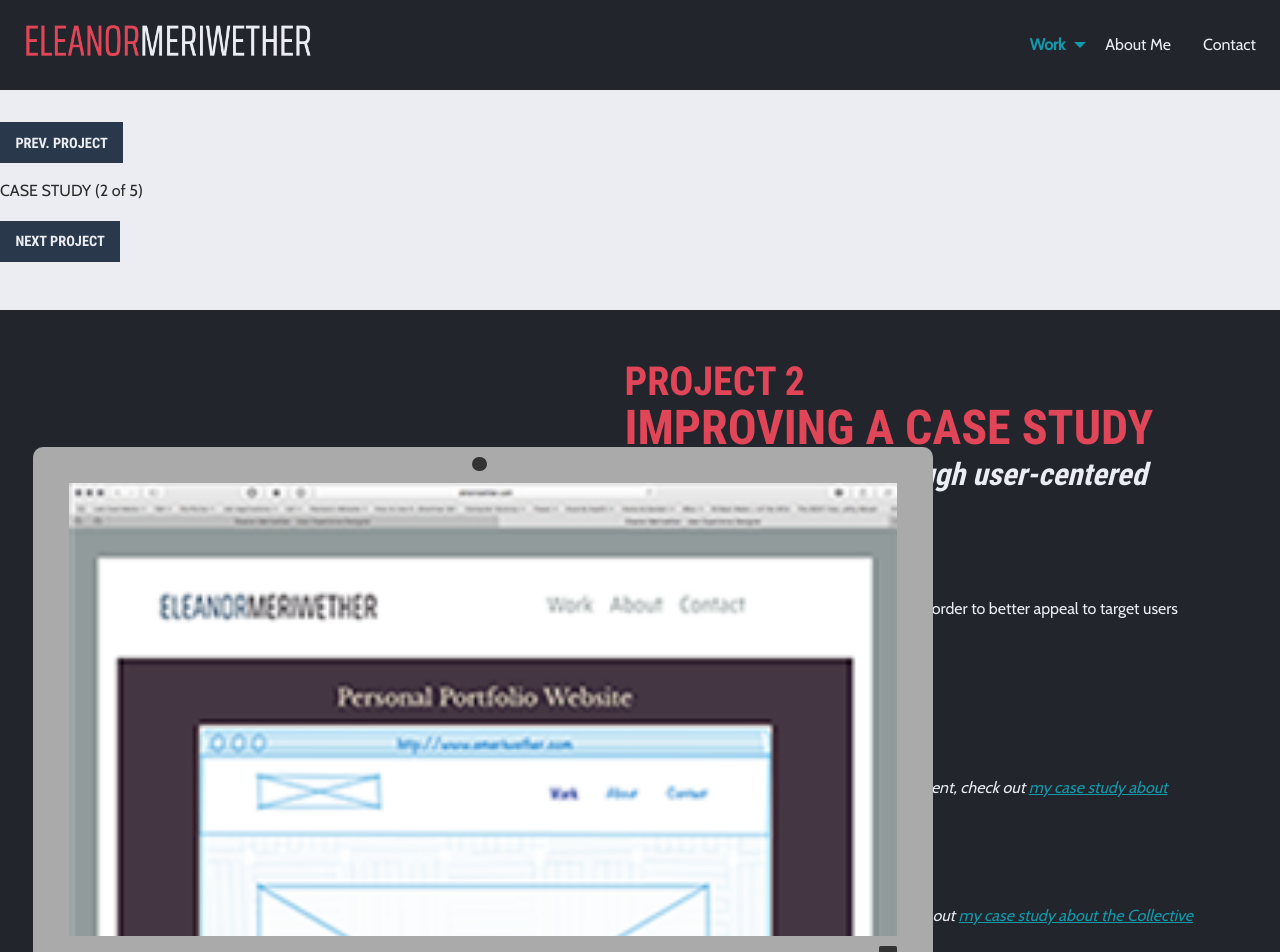
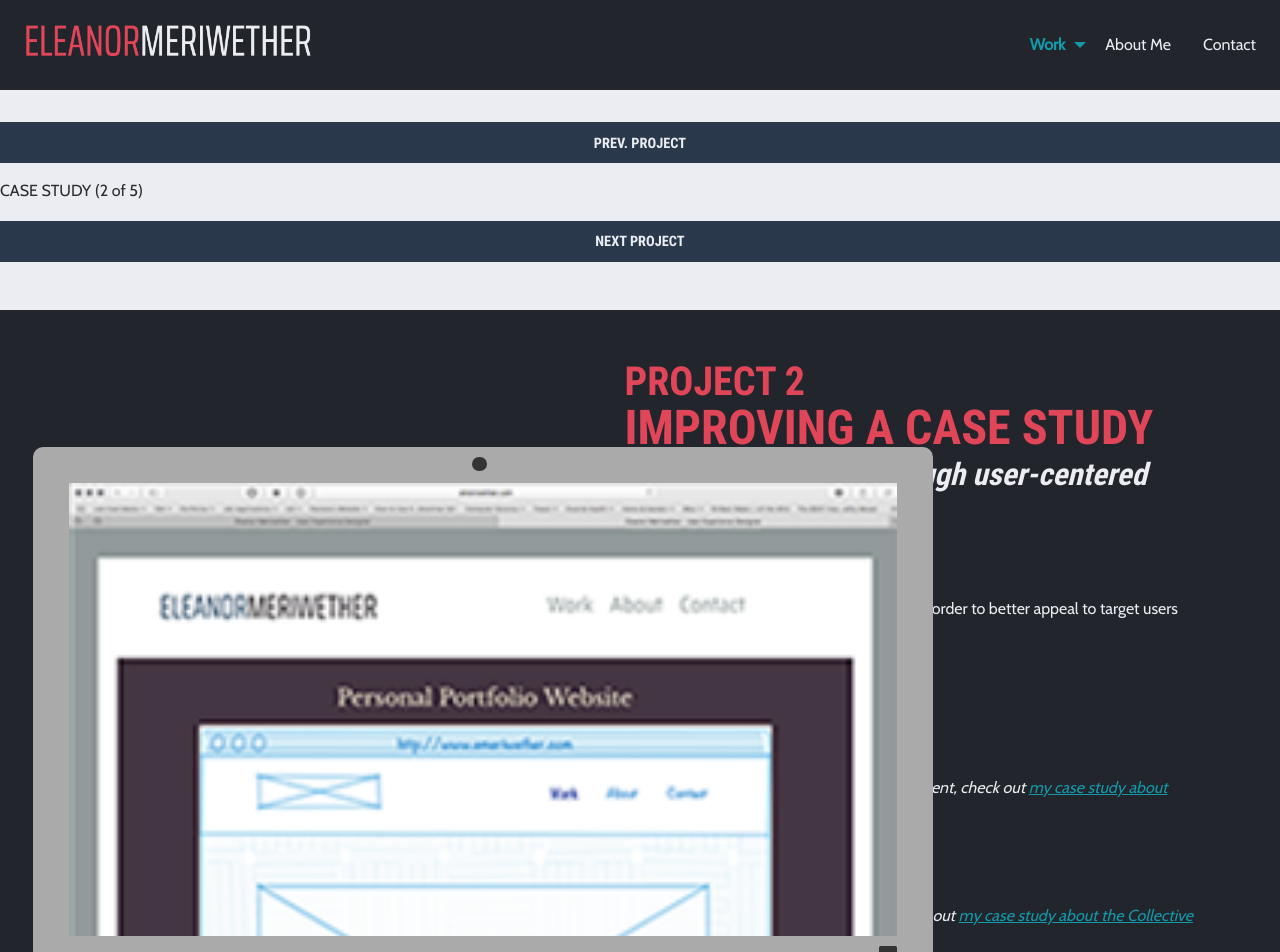
Before and after one commit to emeriwether/emeriwether.github.io, a Jekyll site: the page built from project.html, in a window 1280 px wide. Shown: the top 952 px of the page. Built offline with Jekyll 4.4.1, drawn with Linux system fonts in a browser that asks for light colours.

Commit message:
ct prev comm

```diff
--- a/project.html
+++ b/project.html
@@ -9,9 +9,9 @@ css: /css2/project.css
 
 <nav class="cell projectNav">
     <div class="cell align-center">
-        <a class="button" href="/projectA.html">PREV. PROJECT</a>
-        <p>CASE STUDY (2 of 5)</p>
-        <a class="button" href="/projectC.html">NEXT PROJECT</a>
+        <a class="small-4 cell button" href="/projectA.html">PREV. PROJECT</a>
+        <p class="small-4 cell">CASE STUDY (2 of 5)</p>
+        <a class="small-4 cell button" href="/projectC.html">NEXT PROJECT</a>
     </div>
 </nav>
 
```
